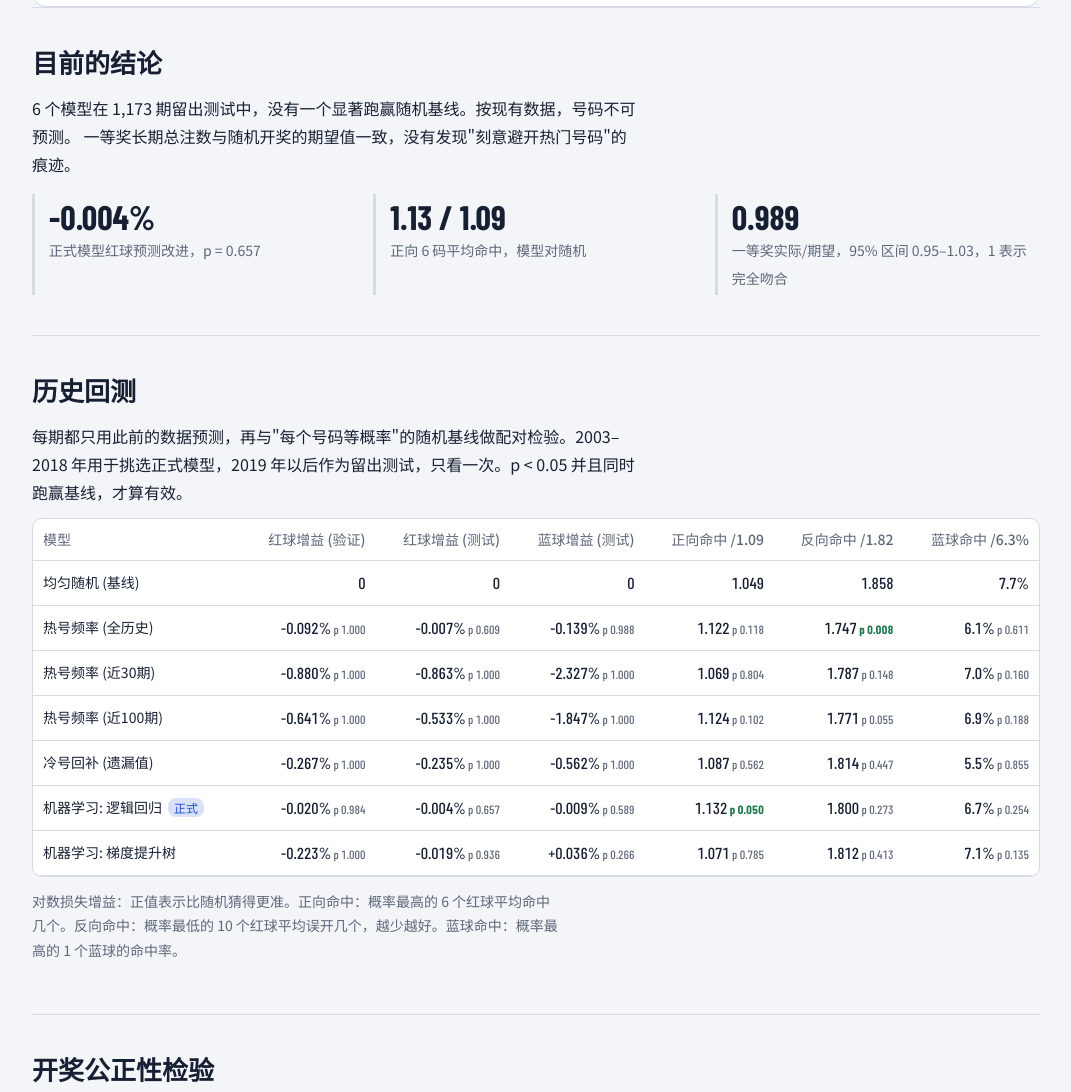
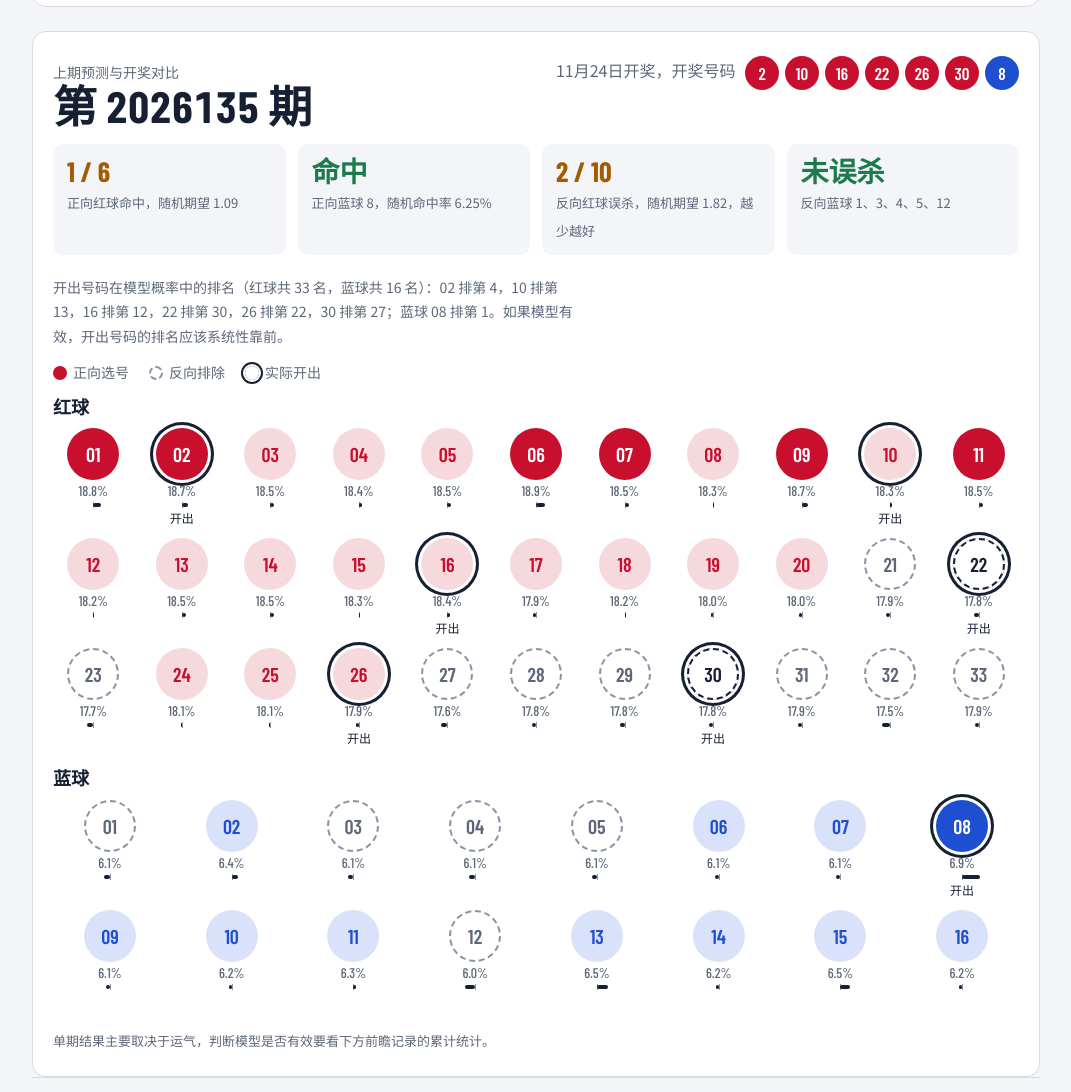
Before and after one commit to parkerlu/7balls, a plain HTML site: page docs/index.html in a window 1280 px wide. Shown: the part 1130-2222 px from the top of the page, without its empty margins (104-1175 px from the left). Drawn offline with nearby package versions, Linux system fonts and the light colour scheme.

Commit message:
网站新增上期预测与开奖对比，前瞻记录增加反向排除列
Co-Authored-By: Claude Opus 5.5 <noreply@anthropic.com>
Claude-Session: https://claude.ai/code/session_01XRPtYbFoc6Bo8qVeaV2P9P

```diff
--- a/docs/index.html
+++ b/docs/index.html
@@ -60,6 +60,16 @@ section{padding:40px 0;border-top:1px solid var(--rule)}
 .red .pos .orb{background:var(--red);color:#fff}
 .blue .pos .orb{background:var(--blue);color:#fff}
 .neg .orb{background:transparent;border:2px dashed var(--base);color:var(--muted)}
+.drawn .orb{box-shadow:0 0 0 3px var(--surface),0 0 0 6px var(--ink)}
+.drawn.neg .orb{border-color:var(--ink);color:var(--ink)}
+.flag{font:500 12px/1 "Noto Sans SC",sans-serif;color:var(--ink);height:12px}
+.cmp{margin-top:24px}
+.score{display:grid;grid-template-columns:repeat(4,1fr);gap:12px;margin:12px 0 20px}
+.score div{background:var(--bg);border-radius:10px;padding:12px 14px}
+.score b{display:block;font:700 28px/1.1 "Barlow Condensed",sans-serif}
+.score span{font-size:13px;color:var(--muted)}
+.score .better b{color:var(--good)}.score .worse b{color:var(--warn)}
+@media (max-width:720px){.score{grid-template-columns:1fr 1fr}}
 .ball:hover .orb{transform:scale(1.08)}
 .pct{font:500 14px/1 "Barlow Condensed",sans-serif;color:var(--muted)}
 .dev{width:36px;height:6px;position:relative}
@@ -126,6 +136,7 @@ footer{padding:32px 0 56px;color:var(--muted);font-size:14px;border-top:1px soli
 
 <main>
 <div class="field" id="field"><div class="empty">正在读取数据…</div></div>
+<div class="field cmp" id="cmp" hidden></div>
 
 <section id="verdict-sec">
   <h2>目前的结论</h2>
@@ -184,14 +195,15 @@ function render(D) {
   $("#upd").textContent = new Date(D.updated_at).toLocaleString("zh-CN");
   $("#nd").textContent = fmt(D.audit.n);
 
-  const ballGrid = (probs, kind, base, pos, neg) => probs.map((p, i) => {
-    const n = i + 1, cls = pos.includes(n) ? "pos" : neg.includes(n) ? "neg" : "";
+  const ballGrid = (probs, kind, base, pos, neg, drawn = null) => probs.map((p, i) => {
+    const n = i + 1, cls = (pos.includes(n) ? "pos" : neg.includes(n) ? "neg" : "") + (drawn && drawn.includes(n) ? " drawn" : "");
     const d = (p - base) / base;                 // 相对偏离
     const w = Math.min(Math.abs(d) / 0.08, 1) * 18;
     const bar = d >= 0 ? `left:18px;width:${w}px` : `left:${18 - w}px;width:${w}px`;
-    const tag = cls === "pos" ? "正向选中" : cls === "neg" ? "反向排除" : "";
-    return `<div class="ball ${cls}" title="${String(n).padStart(2, "0")} 号：${pct(p, 2)}（基线 ${pct(base, 2)}，${d >= 0 ? "+" : ""}${(d * 100).toFixed(1)}%）${tag ? "，" + tag : ""}">
-      <div class="orb">${String(n).padStart(2, "0")}</div><div class="pct">${pct(p)}</div><div class="dev"><i style="${bar}"></i></div></div>`;
+    const tag = cls.includes("pos") ? "正向选中" : cls.includes("neg") ? "反向排除" : "";
+    const isDrawn = drawn && drawn.includes(n);
+    return `<div class="ball ${cls}" title="${String(n).padStart(2, "0")} 号：${pct(p, 2)}（基线 ${pct(base, 2)}，${d >= 0 ? "+" : ""}${(d * 100).toFixed(1)}%）${tag ? "，" + tag : ""}${isDrawn ? "，已开出" : ""}">
+      <div class="orb">${String(n).padStart(2, "0")}</div><div class="pct">${pct(p)}</div><div class="dev"><i style="${bar}"></i></div>${drawn ? `<div class="flag">${isDrawn ? "开出" : ""}</div>` : ""}</div>`;
   }).join("");
 
   $("#field").innerHTML = `
@@ -219,8 +231,40 @@ function render(D) {
     <div class="proof">生成时间 ${new Date(N.generated_at).toLocaleString("zh-CN")}，模型为逻辑回归（预注册），SHA-256 ${N.sha256}。
       <a href="${REPO}/commits/main/predictions/${N.issue}.json">在 GitHub 查看存档的提交时间</a></div>`;
 
+  // 上期预测与开奖对比
+  const last = D.prospective.filter(r => r.drawn && r.red).slice(-1)[0];
+  if (last) {
+    const LP = last.picks;
+    const rank = (probs, n) => 1 + probs.filter(q => q > probs[n - 1]).length;
+    const cmpCls = (v, e, higher) => v === e ? "" : ((v > e) === higher ? "better" : "worse");
+    $("#cmp").hidden = false;
+    $("#cmp").innerHTML = `
+      <div class="field-head">
+        <div><div class="muted" style="font-size:14px">上期预测与开奖对比</div><div class="issue num">第 ${last.issue} 期</div></div>
+        <div class="muted">${zh(last.draw_date)}开奖，开奖号码
+          <span class="chips" style="display:inline-flex;vertical-align:middle;margin-left:6px">${last.reds.map(n => `<span class="chip r">${n}</span>`).join("")}<span class="chip b">${last.blue}</span></span></div>
+      </div>
+      <div class="score">
+        <div class="${cmpCls(last.pos_hits, 1.09, true)}"><b>${last.pos_hits} / 6</b><span>正向红球命中，随机期望 1.09</span></div>
+        <div class="${last.pos_blue_hit ? "better" : ""}"><b>${last.pos_blue_hit ? "命中" : "未中"}</b><span>正向蓝球 ${LP.pos_blue}，随机命中率 6.25%</span></div>
+        <div class="${cmpCls(last.neg_hits, 1.82, false)}"><b>${last.neg_hits} / 10</b><span>反向红球误杀，随机期望 1.82，越少越好</span></div>
+        <div class="${last.neg_blue_hit ? "worse" : "better"}"><b>${last.neg_blue_hit ? "误杀" : "未误杀"}</b><span>反向蓝球 ${LP.neg_blue.join("、")}</span></div>
+      </div>
+      <p class="muted" style="font-size:14px">开出号码在模型概率中的排名（红球共 33 名，蓝球共 16 名）：${last.reds.map(n => `${String(n).padStart(2, "0")} 排第 ${rank(last.red, n)}`).join("，")}；蓝球 ${String(last.blue).padStart(2, "0")} 排第 ${rank(last.blue_p, last.blue)}。如果模型有效，开出号码的排名应该系统性靠前。</p>
+      <div class="legend" style="margin-bottom:8px">
+        <span><i class="sw" style="background:var(--red)"></i>正向选号</span>
+        <span><i class="sw" style="border:2px dashed var(--base)"></i>反向排除</span>
+        <span><i class="sw" style="box-shadow:0 0 0 2px var(--surface),0 0 0 4px var(--ink)"></i>实际开出</span>
+      </div>
+      <h3 style="margin-top:12px">红球</h3>
+      <div class="balls red">${ballGrid(last.red, "red", 6 / 33, LP.pos_red, LP.neg_red, last.reds)}</div>
+      <h3>蓝球</h3>
+      <div class="balls blue">${ballGrid(last.blue_p, "blue", 1 / 16, [LP.pos_blue], LP.neg_blue, [last.blue])}</div>
+      <p class="muted" style="font-size:13px;margin:0">单期结果主要取决于运气，判断模型是否有效要看下方前瞻记录的累计统计。</p>`;
+  }
+
   // 结论
-  const off = D.backtest.find(r => r.name === D.official), T = off.test;
+  const off =D.backtest.find(r => r.name === D.official), T = off.test;
   const anySig = D.backtest.filter(r => r.name !== "uniform").some(r => r.test.red_ll.p < 0.05 || r.test.blue_ll.p < 0.05);
   const A = D.audit;
   $("#verdict").innerHTML = `
@@ -266,8 +310,8 @@ function render(D) {
   // 前瞻记录
   const rows = D.prospective.slice().reverse();
   const drawn = rows.filter(r => r.drawn);
-  const head = `<thead><tr><th>期号</th><th>生成时间</th><th>正向选号</th><th>开奖号码</th><th>正向命中</th><th>反向误杀</th><th>蓝球</th></tr></thead>`;
-  const summary = drawn.length ? `<tr><td>累计 ${drawn.length} 期</td><td></td><td></td><td></td>
+  const head = `<thead><tr><th>期号</th><th>生成时间</th><th>正向选号</th><th>反向排除</th><th>开奖号码</th><th>正向命中</th><th>反向误杀</th><th>正向蓝球</th></tr></thead>`;
+  const summary = drawn.length ? `<tr><td>累计 ${drawn.length} 期</td><td></td><td></td><td></td><td></td>
       <td class="num">${(drawn.reduce((a, r) => a + r.pos_hits, 0) / drawn.length).toFixed(2)} / 1.09</td>
       <td class="num">${(drawn.reduce((a, r) => a + r.neg_hits, 0) / drawn.length).toFixed(2)} / 1.82</td>
       <td class="num">${pct(drawn.filter(r => r.pos_blue_hit).length / drawn.length)} / 6.3%</td></tr>` : "";
@@ -275,6 +319,7 @@ function render(D) {
       <td><a href="${REPO}/commits/main/predictions/${r.issue}.json">${r.issue}</a></td>
       <td class="num">${new Date(r.generated_at).toLocaleString("zh-CN")}</td>
       <td><div class="chips">${r.picks.pos_red.map(n => `<span class="chip ${r.drawn && r.reds.includes(n) ? "r hit" : "dim"}">${n}</span>`).join("")}<span class="chip ${r.drawn && r.pos_blue_hit ? "b hit" : "dim"}">${r.picks.pos_blue}</span></div></td>
+      <td><div class="chips">${r.picks.neg_red.map(n => `<span class="chip ${r.drawn && r.reds.includes(n) ? "nr hit" : "dim"}">${n}</span>`).join("")}</div></td>
       <td>${r.drawn ? r.reds.join(" ") + " + " + r.blue : `<span class="muted">${zh(r.draw_date)}开奖</span>`}</td>
       <td class="num">${r.drawn ? r.pos_hits : ""}</td><td class="num">${r.drawn ? r.neg_hits : ""}</td><td>${r.drawn ? (r.pos_blue_hit ? "命中" : "未中") : ""}</td></tr>`).join("") + summary + "</tbody>";
 }
```
Also changed, not shown: docs/data.json (+1 -1 lines), 1 other file.
